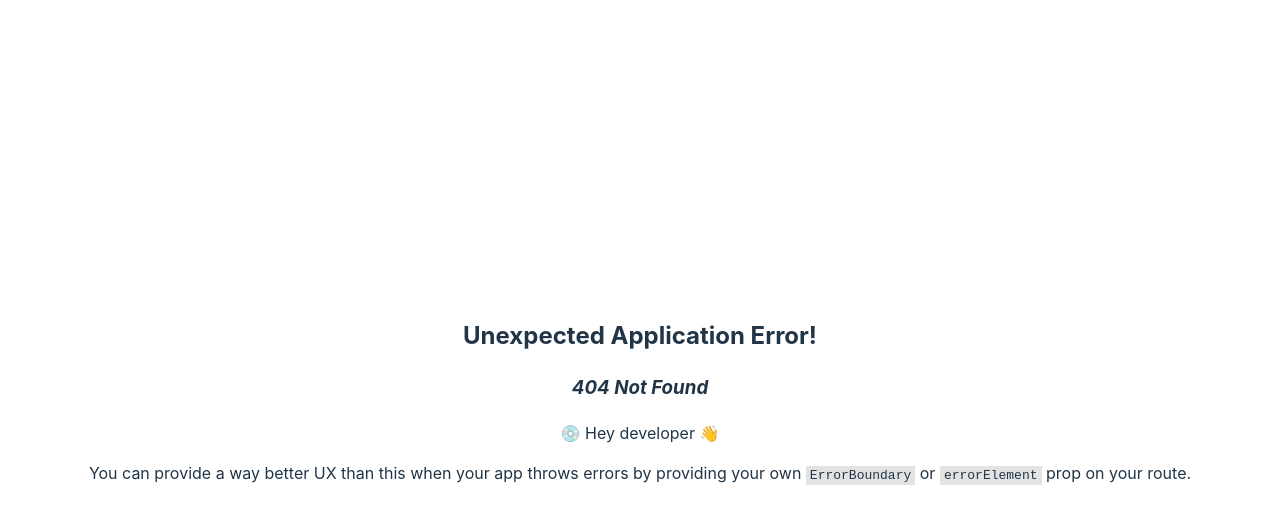
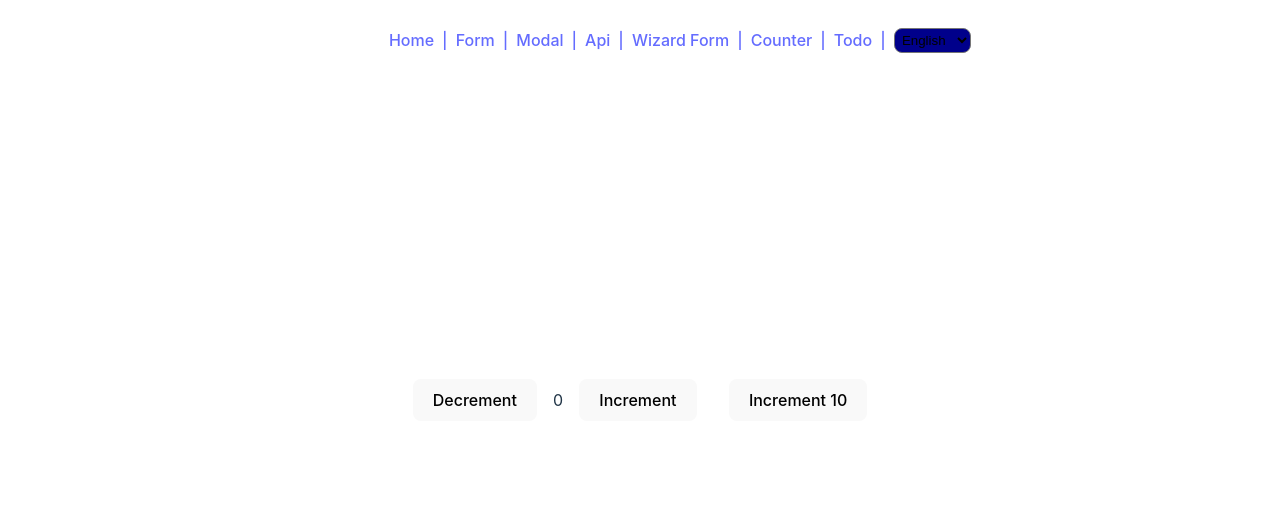
Before and after one commit to Jim876633/vite-react-jest, a React (Vite) app: page /home/counterPage in a window 1280 px wide. Before the commit this address had no page. Shown: the top 524 px of the page. Built offline with nearby package versions, Linux system fonts and the light colour scheme.

Commit message:
feat: add todoPage and counterPage

```diff
--- a/src/components/Navbar/index.tsx
+++ b/src/components/Navbar/index.tsx
@@ -36,6 +36,16 @@ export const Navbar = () => {
         </Link>
       </li>
       <li>
+        <Link to='/home/counterPage'>
+          Counter<span style={{ margin: "0 .5rem" }}>|</span>
+        </Link>
+      </li>
+      <li>
+        <Link to='/home/todoPage'>
+          Todo<span style={{ margin: "0 .5rem" }}>|</span>
+        </Link>
+      </li>
+      <li>
         <select onChange={changeLangHandler} defaultValue='en'>
           <option value='en'>English</option>
           <option value='tw'>Chinese</option>
--- /dev/null
+++ b/src/pages/CounterPage/index.module.scss
@@ -0,0 +1,5 @@
+.container {
+  button {
+    margin: 0 1rem;
+  }
+}
--- /dev/null
+++ b/src/pages/CounterPage/index.tsx
@@ -0,0 +1,35 @@
+import { RootState } from "@/store";
+import { useDispatch, useSelector } from "react-redux";
+import { decrement, increment, incrementByAmount } from "@/store/counter";
+import styled from "./index.module.scss";
+
+export function CounterPage() {
+  const count = useSelector((state: RootState) => state.counter.value);
+  const dispatch = useDispatch();
+
+  return (
+    <div>
+      <div className={styled.container}>
+        <button
+          aria-label='Decrement value'
+          onClick={() => dispatch(decrement())}
+        >
+          Decrement
+        </button>
+        <span>{count}</span>
+        <button
+          aria-label='Increment value'
+          onClick={() => dispatch(increment())}
+        >
+          Increment
+        </button>
+        <button
+          aria-label='Increment value'
+          onClick={() => dispatch(incrementByAmount(10))}
+        >
+          Increment 10
+        </button>
+      </div>
+    </div>
+  );
+}
--- /dev/null
+++ b/src/pages/TodoPage/index.module.scss
@@ -0,0 +1,37 @@
+.container {
+  width: 20rem;
+  button {
+    margin-left: 2rem;
+  }
+  input[type="text"] {
+    padding: 0.5rem;
+  }
+  .todo {
+    display: flex;
+    justify-content: space-between;
+    align-items: center;
+    position: relative;
+    margin: 1rem 0;
+    text-align: left;
+    list-style: none;
+    background-color: gray;
+    padding: 0.5rem;
+    border-radius: 1rem;
+    cursor: pointer;
+    input[type="checkbox"] {
+      width: 1.5rem;
+      height: 1.5rem;
+    }
+    &.done {
+      background-color: black;
+      &::after {
+        content: "";
+        display: block;
+        width: 95%;
+        height: 2px;
+        background-color: white;
+        position: absolute;
+      }
+    }
+  }
+}
--- /dev/null
+++ b/src/pages/TodoPage/index.tsx
@@ -0,0 +1,41 @@
+import { RootState } from "@/store";
+import { addTodo, removeTodo, toggleTodo } from "@/store/todo";
+import { useState } from "react";
+import { useDispatch, useSelector } from "react-redux";
+import styled from "./index.module.scss";
+
+export const TodoPage = () => {
+  const todoList = useSelector((state: RootState) => state.todo.todoList);
+  const dispatch = useDispatch();
+
+  const [todo, setTodo] = useState("");
+
+  const addTodoHandler = () => {
+    dispatch(addTodo(todo));
+    setTodo("");
+  };
+
+  return (
+    <div className={styled.container}>
+      <input
+        type='text'
+        value={todo}
+        onChange={(e) => setTodo(e.target.value)}
+      />
+      <button onClick={addTodoHandler}>ADD</button>
+      {todoList.map((todo) => (
+        <li
+          key={todo.id}
+          className={
+            todo.isDone ? `${styled.todo} ${styled.done}` : styled.todo
+          }
+          onClick={() => dispatch(toggleTodo(todo.id))}
+        >
+          <input type='checkbox' checked={todo.isDone} readOnly />
+          <span>{todo.title}</span>
+          <button onClick={() => dispatch(removeTodo(todo.id))}> remove</button>
+        </li>
+      ))}
+    </div>
+  );
+};
```
Also changed, not shown: src/router/index.tsx (+10 -0 lines).
